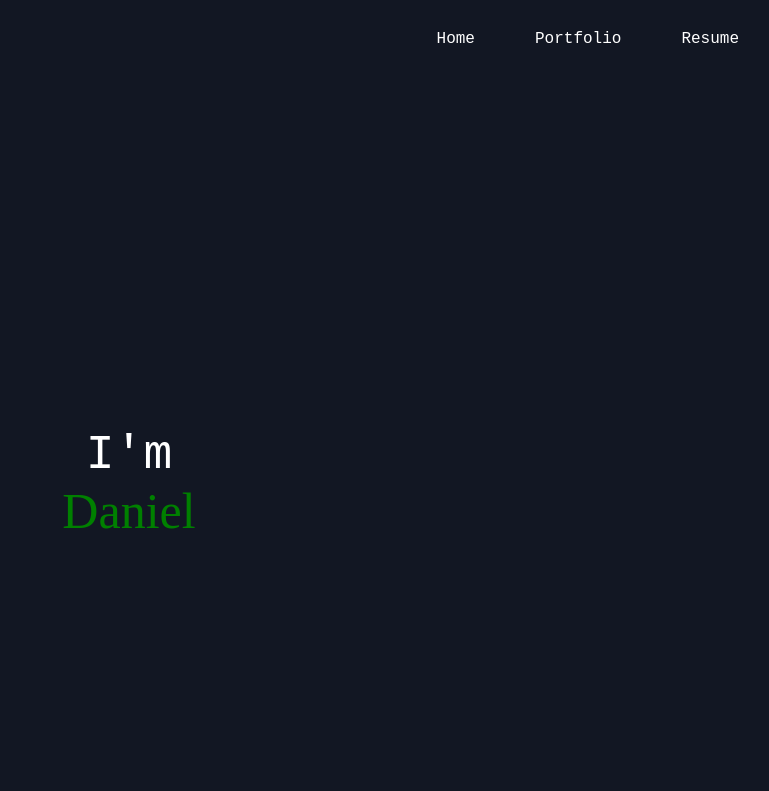
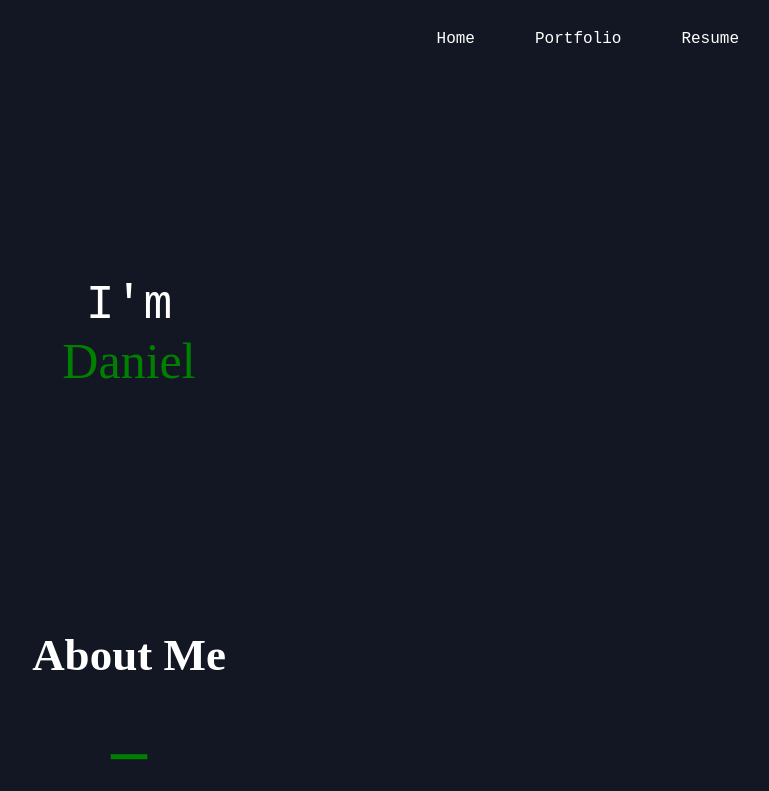
Before and after one commit to danieljuliusstein/danieljuliusstein.github.io, a plain HTML site: page index.html in a window 1280 px wide. Shown: the top 791 px of the page, without its empty margins (511-1280 px from the left). Drawn offline with Linux system fonts and the light colour scheme.

Commit message:
Update style.css

```diff
--- a/style.css
+++ b/style.css
@@ -20,13 +20,24 @@ body{overflow-x: hidden;}
 }
 .imdaniel {
   background-color: #121723;
-  padding: 350px;
-  word-wrap: break-word;
+
+  width: auto;
+
+  position: relative;
+  padding-top: 200px;
 }
+
+.daniel {
+  color: green;
+  font-size: 50px;
+  text-align: auto;
+  padding-bottom: 200px;
+}
+
 .aboutMe {
   background-color: #121723;
-  width: auto;
-  overflow-x:hidden;
+  overflow: hidden;
+
 }
 
 .headerBar {
@@ -169,14 +180,12 @@ h1 {
   padding: 0;
   font-size: 20px;
 }
-.daniel {
-  color: green;
-  font-size: 50px;
-}
+
 .seperator {
   color: green;
   padding: 20px;
-  font-size: 30px;
+  width: auto;
+
 }
 
 .frontEnd {
```
